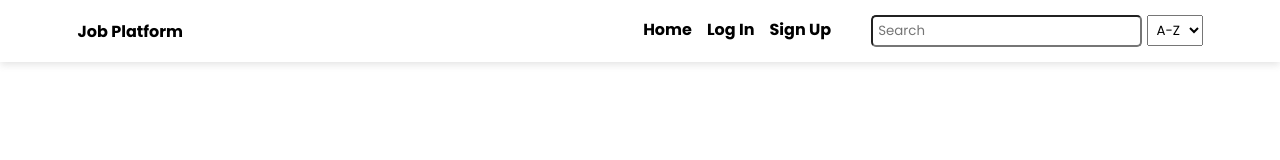
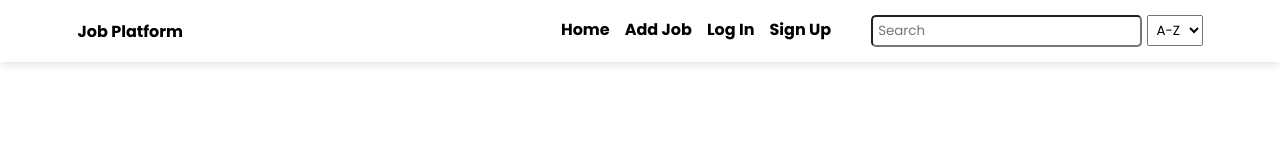
Before and after one commit to Qarib2004/our-project-legend, a website built with Vite: page task/index.html in a window 1280 px wide. Built offline with nearby package versions, Linux system fonts and the light colour scheme; some packages are replaced by stand-ins of ours; no server answers.

Commit message:
addition add page

```diff
--- a/task/index.html
+++ b/task/index.html
@@ -25,6 +25,9 @@
                 <li class="nav-item">
                   <a class="nav-link active" aria-current="page" href="/index.html">Home</a>
                 </li>
+                <li class="nav-item">
+                  <a class="nav-link" href="#">Add Job</a>
+               </li>
                 <li class="nav-item">
                     <a class="nav-link" href="#">Log In</a>
                 </li>
```
